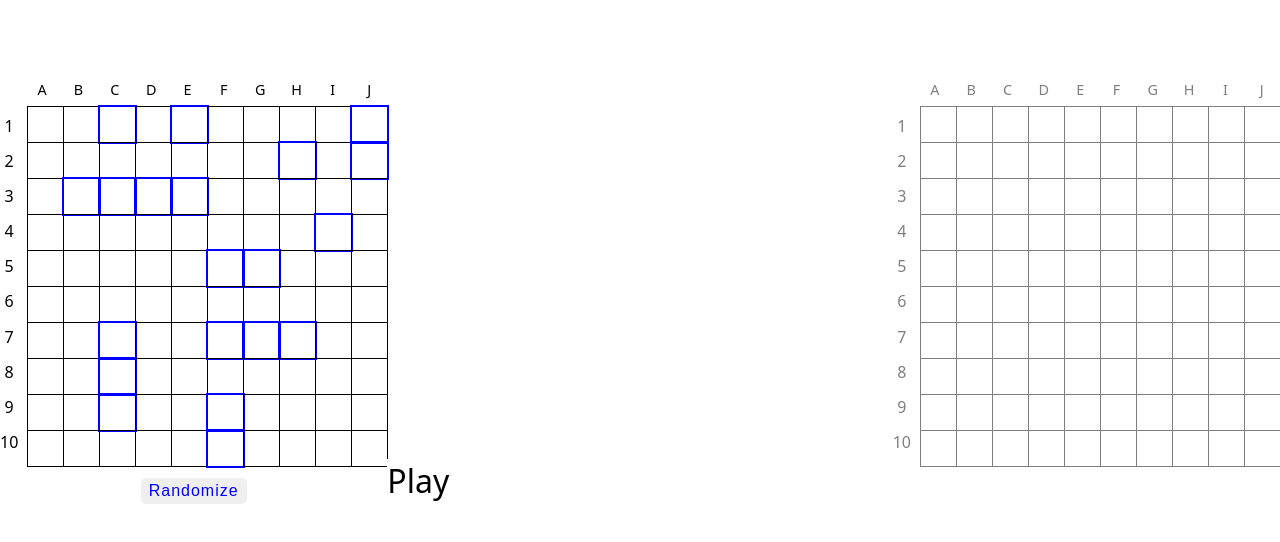
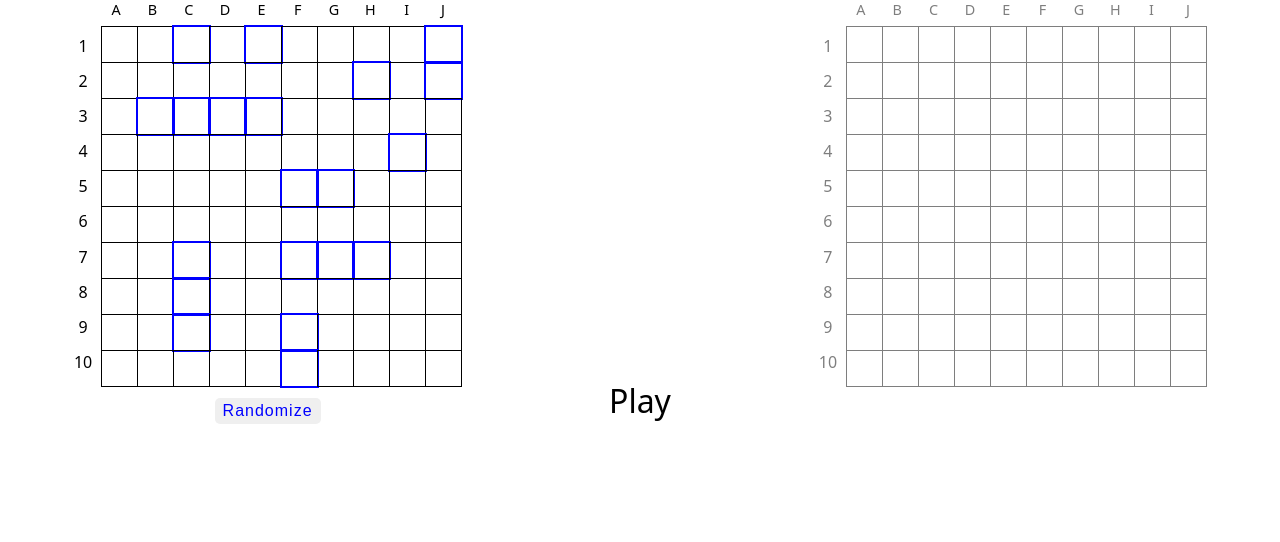
Before and after one commit to ZachTheMighty/battleship, a website built with webpack: page src/index.html in a window 1280 px wide. Built offline with nearby package versions, Linux system fonts and the light colour scheme.

Commit message:
remove: garbage styles

```diff
--- a/src/index.css
+++ b/src/index.css
@@ -20,7 +20,6 @@ body {
   padding: 0;
   display: flex;
   justify-content: space-around;
-  margin-top: 5rem;
 }
 
 .player-grid,
@@ -120,7 +119,6 @@ body {
 .play {
   align-self: center;
   font-size: 2rem;
-  flex: 1;
   background-color: white;
   border: 0;
   font-weight: 500;
```
